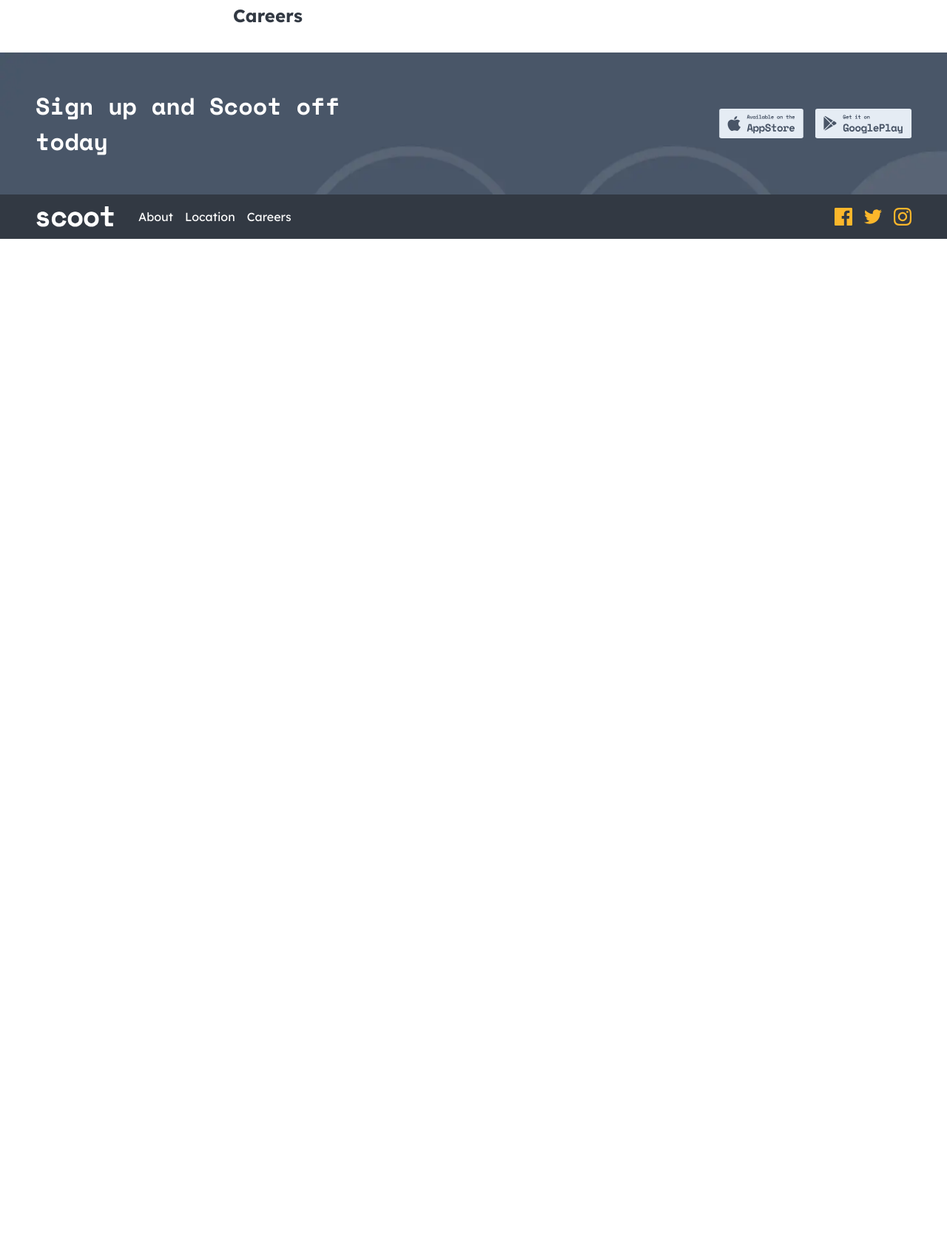
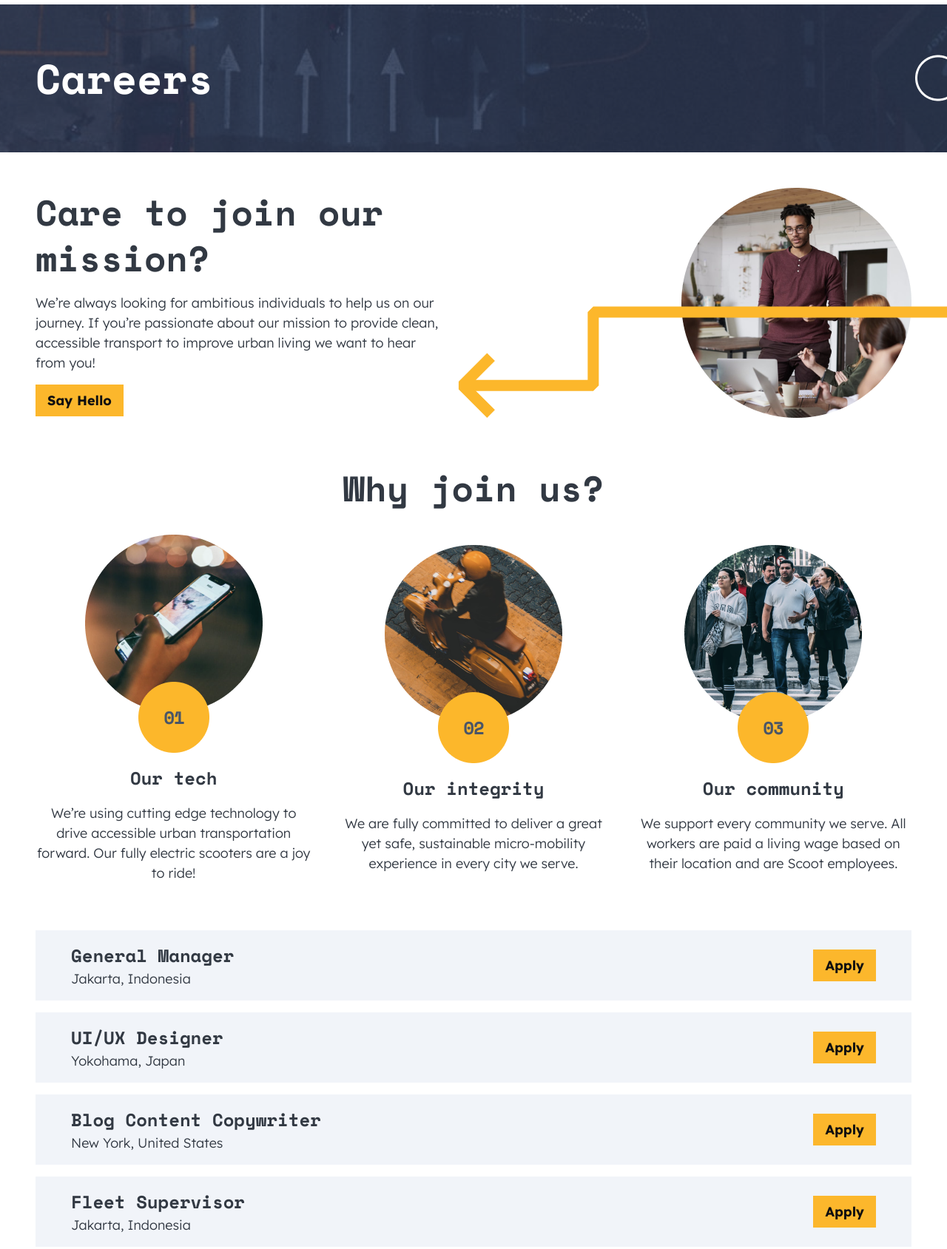
Before and after one commit to MrSandeepSharma/scoot, a plain HTML site: page pages/Careers/index.html in a window 1280 px wide. Shown: the part 69-1758 px from the top of the page at 74% size. Before the commit the page ends 800 px from the top, so only its background shows below. Drawn offline with nearby package versions, Linux system fonts and the light colour scheme.

Commit message:
Career Page Added

```diff
--- /dev/null
+++ b/pages/Careers/index.css
@@ -0,0 +1,282 @@
+.careerpage {
+    display: flex;
+    flex-direction: column;
+    gap: var(--gap);
+}
+
+/* Hero Section */
+.hero {
+    padding: var(--padding);
+    background: var(--clr-Dark-Navy-300) url(../../assets/location-hero-bg.png) no-repeat;
+    background-size: cover;
+    height: 160px;
+    display: flex;
+    justify-content: center;
+    align-items: center;
+}
+
+.hero h1 {
+    font-family: var(--ff-heading);
+    font-size: var(--fs-800);
+    font-weight: var(--fw-700);
+    color: var(--clr-white);
+}
+
+/* Page CTA */
+.careerpage__cta,
+.cta__detail {
+    display: flex;
+    flex-direction: column;
+    justify-content: center;
+    align-items: center;
+    gap: var(--gap);
+    padding: var(--padding);
+}
+
+.careerpage__cta {
+    flex-direction: column-reverse;
+    position: relative;
+    overflow: hidden;
+}
+
+.careerpage__cta::before {
+    content: "";
+    position: absolute;
+    bottom: 50%;
+    left: 3.5rem;
+    width: 741px;
+    height: 151px;
+    background: url(../../assets/arrow-down.svg) no-repeat;
+}
+
+
+.cta__title,
+.feature__title {
+    font-family: var(--ff-heading);
+    font-weight: var(--fw-700);
+    font-size: var(--fs-600);
+    line-height: 1.3;
+    text-align: center;
+    max-width: 400px;
+}
+
+.cta__desc {
+    font-weight: var(--fw-300);
+    text-align: center;
+    max-width: 450px;
+}
+
+/* Features */
+.features,
+.feature__inner,
+.feature__container {
+    display: flex;
+    flex-direction: column;
+    justify-content: center;
+    align-items: center;
+    gap: var(--gap);
+}
+
+.features {
+    --padding: 0 1rem;
+
+    padding: var(--padding);
+}
+
+.feature__inner {
+    --padding: 1rem 0;
+    --gap: 2rem;
+
+    padding: var(--padding);
+}
+
+.feature__container {
+    --gap: 1rem;
+}
+
+.feature__name {
+    font-family: var(--ff-heading);
+    font-weight: var(--fw-700);
+    font-size: var(--fs-500);
+    text-align: center;
+}
+
+.feature__desc {
+    font-weight: var(--fw-300);
+    text-align: center;
+    max-width: 450px;
+}
+
+/* all Jobs */
+.alljobs {
+    padding: var(--padding);
+}
+
+.jobs__list {
+    display: flex;
+    flex-direction: column;
+    justify-content: center;
+    align-items: center;
+    gap: var(--gap);
+}
+
+.jobs__list li {
+    background-color: var(--clr-snow);
+    width: 100%;
+    padding: var(--padding);
+    display: flex;
+    flex-direction: column;
+    justify-content: center;
+    gap: var(--gap);
+}
+
+.job__title {
+    font-family: var(--ff-heading);
+    font-weight: var(--fw-700);
+    font-size: var(--fs-500);
+}
+
+.job__desc {
+    font-weight: var(--fw-300);
+}
+
+@media (min-width: 650px) {
+    /* Root variables */
+    :root {
+        --fs-400: 18px;
+        --fs-500: 24px;
+        --fs-600: 48px;
+        --fs-800: 56px;
+
+        --max-width: 950px;
+    }
+
+    /* Hero Section */
+    .hero {
+        --padding: 1rem 1.5rem;
+
+        background: var(--clr-Dark-Navy-300) url(../../assets/location-hero-tablet.png) no-repeat;
+        background-size: cover;
+        height: 200px;
+        justify-content: flex-start;
+    }
+
+    /* Page CTA */
+    .careerpage__cta,
+    .cta__detail {
+        --padding: 1rem 1.5rem;
+    }
+
+    .careerpage__cta::before {
+        left: 13rem;
+    }
+
+
+    .cta__title,
+    .feature__title {
+        max-width: 450px;
+    }
+
+    .cta__desc {
+        max-width: 550px;
+    }
+
+    /* Features */
+    .features {
+        --padding: 0 1.5rem;
+    }
+
+    .feature__desc {
+        font-weight: var(--fw-300);
+        text-align: center;
+        max-width: 500px;
+    }
+
+    /* all Jobs */
+    .alljobs {
+        --padding: 1rem 1.5rem;
+    }
+
+    .jobs__list li {
+        flex-direction: row;
+        justify-content: space-between;
+        align-items: center;
+    }
+}
+
+@media (min-width: 950px) {
+    /* Root variables */
+    :root {
+        --max-width: 1500px;
+    }
+
+    /* Hero Section */
+    .hero {
+        --padding: 1rem 3rem;
+
+        background: var(--clr-Dark-Navy-300) url(../../assets/location-hero-desktop.png) no-repeat;
+        background-size: cover;
+    }
+
+    /* Page CTA */
+    .careerpage__cta {
+        --padding: 2rem 3rem;
+
+        flex-direction: row;
+        justify-content: space-between;
+    }
+
+    .cta__detail {
+        justify-content: flex-start;
+        align-items: flex-start;
+        padding: 0;
+    }
+
+    .careerpage__cta::before {
+        bottom: 1rem;
+        left: unset;
+        right: -12rem;
+    }
+
+    .cta__title {
+        text-align: left;
+        max-width: 500px;
+    }
+
+    .cta__desc {
+        text-align: left;
+        max-width: 550px;
+    }
+
+    /* Features */
+    .features,
+    .feature__inner,
+    .feature__container {
+        display: flex;
+        flex-direction: column;
+        justify-content: center;
+        align-items: center;
+        gap: var(--gap);
+    }
+
+    .features {
+        --padding: 1rem 3rem;
+    }
+
+    .feature__inner {
+        flex-direction: row;
+        align-items: unset;
+    }
+
+    /* all Jobs */
+    .alljobs {
+        --padding: 1rem 3rem;
+    }
+}
+
+@media (min-width: 1000px) {
+    .careerpage__cta::before {
+        bottom: 2rem;
+        right: -5rem;
+    }
+}
--- a/pages/Careers/index.html
+++ b/pages/Careers/index.html
@@ -12,6 +12,7 @@
     <link href="https://fonts.googleapis.com/css2?family=Lexend+Deca:wght@100..900&family=Space+Mono:ital,wght@0,400;0,700;1,400;1,700&display=swap" rel="stylesheet">
     <!-- CSS File -->
     <link rel="stylesheet" href="../../style.css">
+    <link rel="stylesheet" href="./index.css">
 </head>
 <body>
     <header class="header container">
@@ -33,7 +34,91 @@
         <section class="hero">
             <h1>Careers</h1>
         </section>
-
+        <section class="careerpage__cta">
+            <div class="cta__detail">
+                <h2 class="cta__title">Care to join our mission?</h2>
+                <p class="cta__desc">
+                    We’re always looking for ambitious individuals to
+                    help us on our journey. If you’re passionate about
+                    our mission to provide clean, accessible transport
+                    to improve urban living we want to hear from you!
+                </p>
+                <button class="primary-btn">Say Hello</button>
+            </div>
+            <img class="cta__img" src="../../assets/career-man.png" alt="" width="311" height="311">
+        </section>
+        <section class="features">
+            <h2 class="feature__title">Why join us?</h2>
+            <div class="feature__inner">
+                <div class="feature__container">
+                    <img src="../../assets/feature-1.png" alt="01" width="240" height="295">
+                    <h3 class="feature__name">Our tech</h3>
+                    <p class="feature__desc">
+                        We’re using cutting edge technology to
+                        drive accessible urban transportation
+                        forward. Our fully electric scooters are a
+                        joy to ride!
+                    </p>
+                </div>
+                <div class="feature__container">
+                    <img src="../../assets/feature-2.png" alt="02" width="240" height="295">
+                    <h3 class="feature__name">Our integrity</h3>
+                    <p class="feature__desc">
+                        We are fully committed to deliver a great yet
+                        safe, sustainable micro-mobility experience
+                        in every city we serve.
+                    </p>
+                </div>
+                <div class="feature__container">
+                    <img src="../../assets/feature-3.png" alt="03" width="240" height="295">
+                    <h3 class="feature__name">Our community</h3>
+                    <p class="feature__desc">
+                        We support every community we serve. All
+                        workers are paid a living wage based on their location
+                        and are Scoot employees.
+                    </p>
+                </div>
+            </div>
+        </section>
+        <section class="alljobs">
+            <ul class="jobs__list">
+                <li>
+                    <div class="job__detail">
+                        <h2 class="job__title">General Manager</h2>
+                        <p class="job__desc">Jakarta, Indonesia</p>
+                    </div>
+                    <button class="primary-btn">Apply</button>
+                </li>
+                <li>
+                    <div class="job__detail">
+                        <h2 class="job__title">UI/UX Designer</h2>
+                        <p class="job__desc">Yokohama, Japan</p>
+                    </div>
+                    <button class="primary-btn">Apply</button>
+                </li>
+                <li>
+                    <div class="job__detail">
+                        <h2 class="job__title">Blog Content Copywriter</h2>
+                        <p class="job__desc">New York, United States</p>
+                    </div>
+                    <button class="primary-btn">Apply</button>
+                </li>
+                <li>
+                    <div class="job__detail">
+                        <h2 class="job__title">Fleet Supervisor</h2>
+                        <p class="job__desc">Jakarta, Indonesia</p>
+                    </div>
+                    <button class="primary-btn">Apply</button>
+                </li>
+                <li>
+                    <div class="job__detail">
+                        <h2 class="job__title">UX Analyst</h2>
+                        <p class="job__desc">London, United Kingdom</p>
+                    </div>
+                    <button class="primary-btn">Apply</button>
+                </li>
+            </ul>
+        </section>
     </main>
     <footer class="footer">
         <div class="footer__top">
--- a/style.css
+++ b/style.css
@@ -6,6 +6,7 @@
     --clr-Dark-Navy: hsl(215, 15%, 23%);
     --clr-Dark-Navy-500: hsl(240, 3%, 6%);
     --clr-white: hsl(0, 0%, 100%);
+    --clr-snow: hsl(214, 37%, 96%);
 
     --ff-heading: "Space Mono", monospace;
     --ff-base: "Lexend Deca", sans-serif;
```
Also changed, not shown: assets/career-man.png (added), assets/feature-1.png (added), assets/feature-2.png (added), assets/feature-3.png (added).
